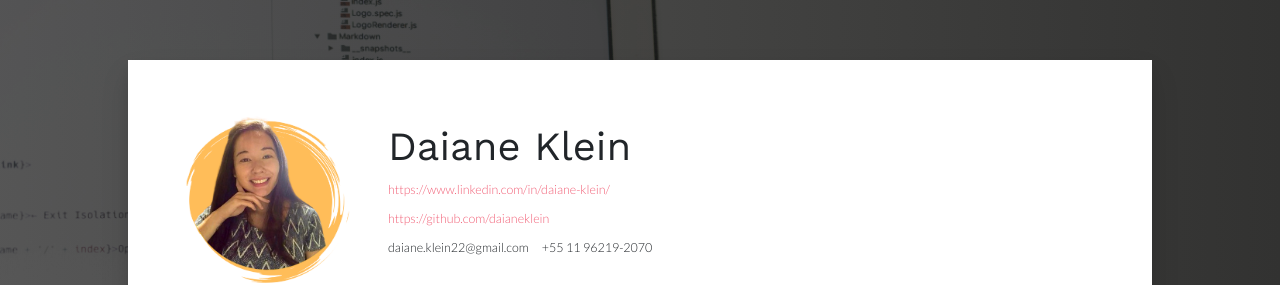
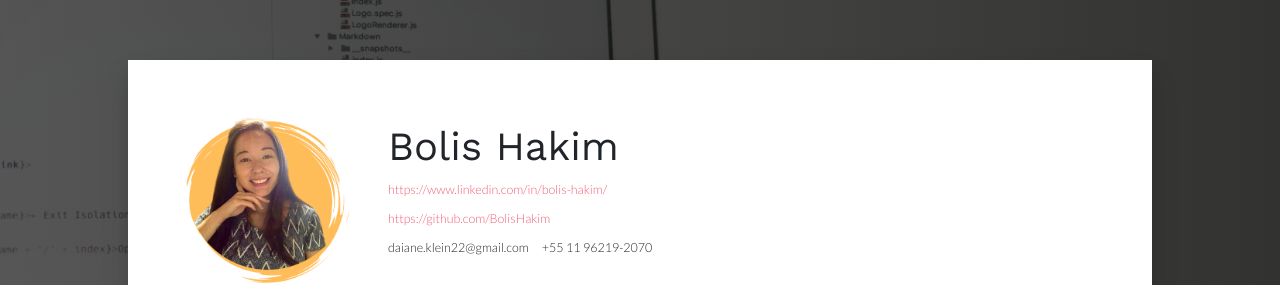
Before and after one commit to bolishakim/BolisHakim.github.io, a plain HTML site: page index.html in a window 1280 px wide. Shown: the top 285 px of the page. Drawn offline with nearby package versions, Linux system fonts and the light colour scheme; some icons are missing.

Commit message:
Update index.html

```diff
--- a/index.html
+++ b/index.html
@@ -59,13 +59,13 @@
             <div class="title-wrap d-flex align-items-center">
                 <img src="img/profile-picture.png" alt="Profile Image" width="220" height="220" class="mr-3 rounded-circle">
                 <div>
-                    <h1 class="section-title mb-0 text-left"><b>Daiane Klein</b></h1>
+                    <h1 class="section-title mb-0 text-left"><b>Bolis Hakim</b></h1>
                     <div class="contact-info mt-2 text-left">
                         <div class="mb-2">
-                            <a href="https://www.linkedin.com/in/daiane-klein/" target="_blank">https://www.linkedin.com/in/daiane-klein/</a>
+                            <a href="https://www.linkedin.com/in/bolis-hakim/" target="_blank">https://www.linkedin.com/in/bolis-hakim/</a>
                         </div>
                         <div class="mb-2">
-                            <a href="https://github.com/daianeklein" target="_blank">https://github.com/daianeklein</a>
+                            <a href="https://github.com/BolisHakim" target="_blank">https://github.com/BolisHakim</a>
                         </div>
                         <div>
                             <span class="mr-3">daiane.klein22@gmail.com</span>
```
